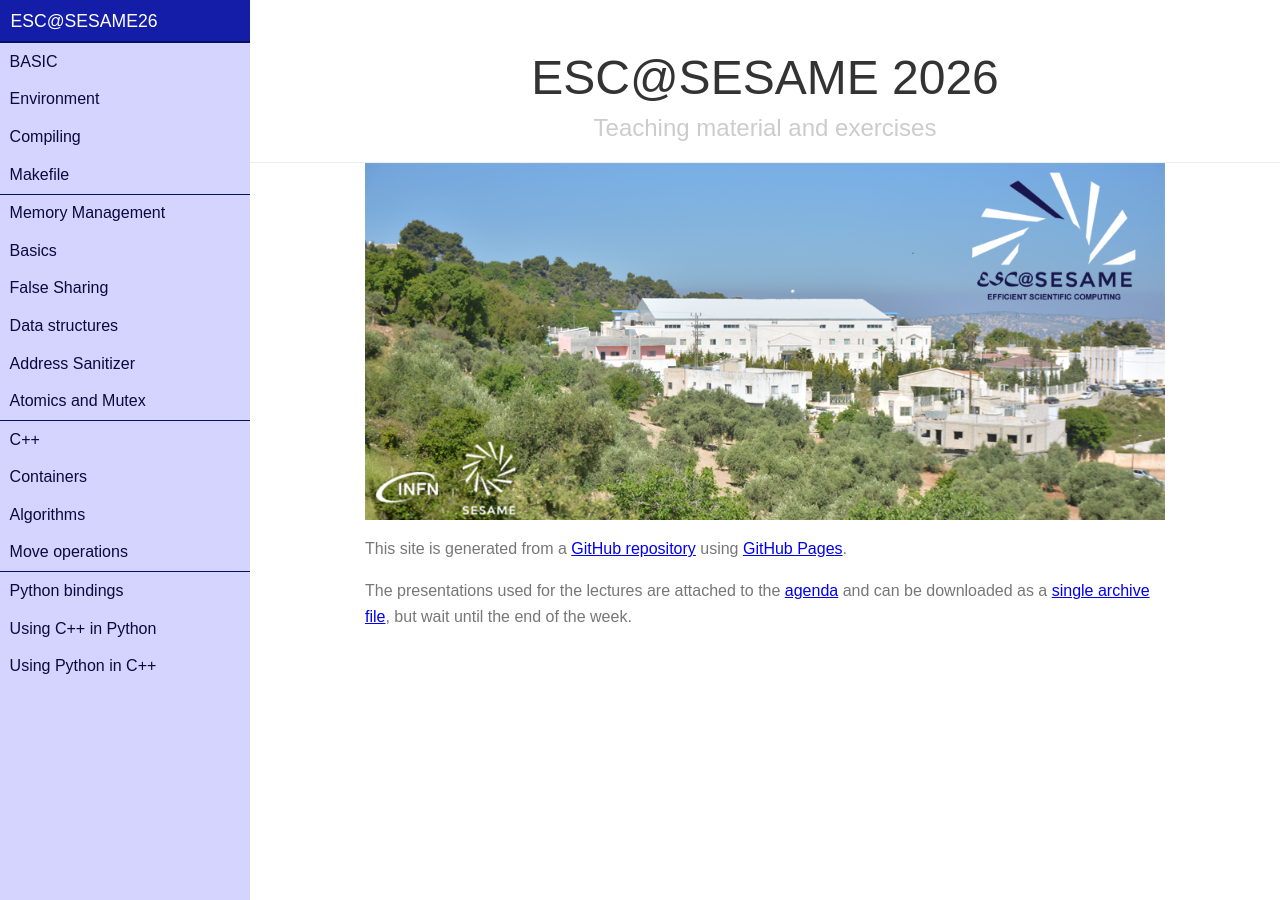
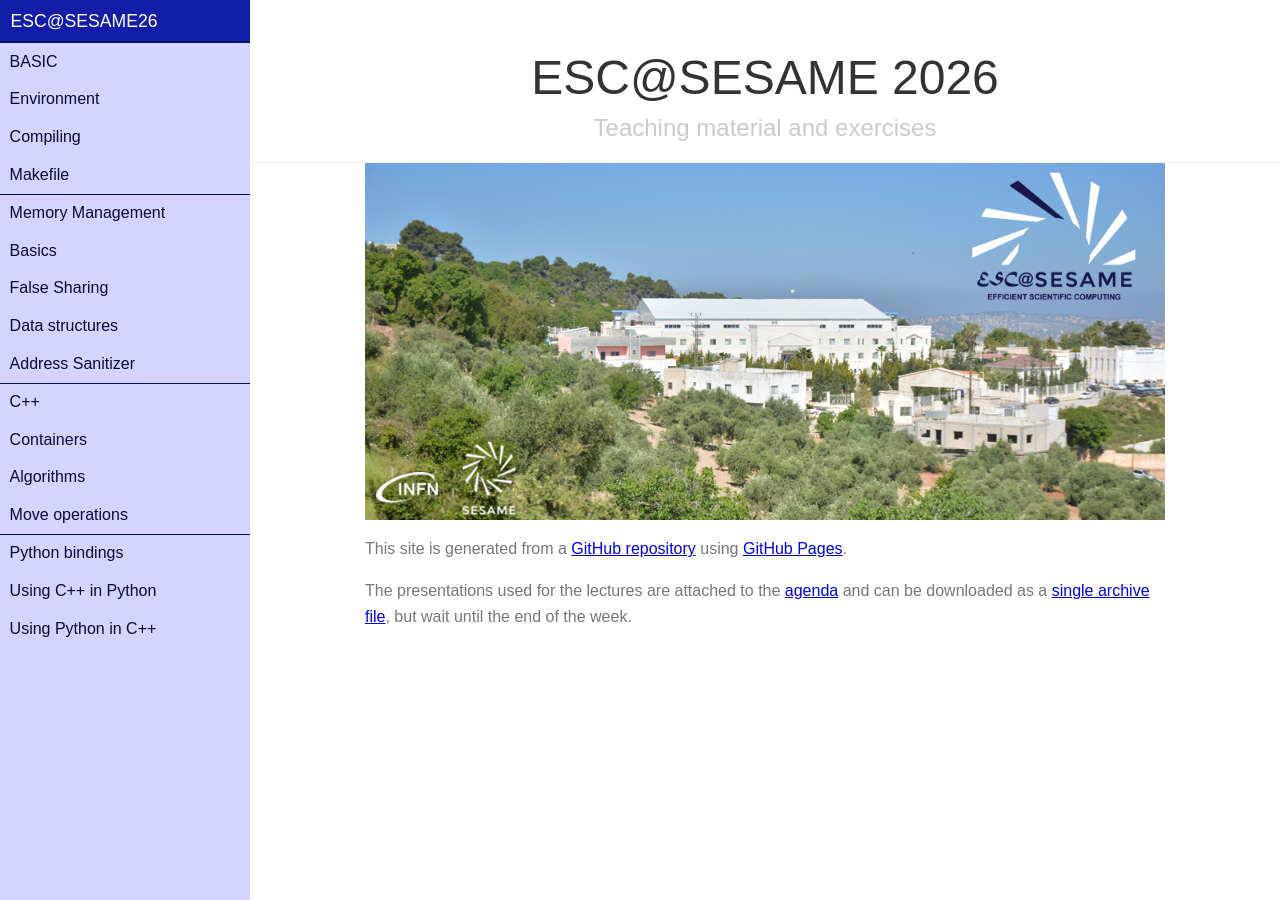
Before and after one commit to infn-esc/sesame26, a Jekyll site: the page built from index.md, in a window 1280 px wide. Built offline with Jekyll 4.4.1, drawn with Linux system fonts in a browser that asks for light colours; nearby versions of some CDN libraries.

Commit message:
Remove atomics section from pages

```diff
--- a/_config.yml
+++ b/_config.yml
@@ -27,8 +27,6 @@ menu:
       label: Data structures
     - name: asan
       label: Address Sanitizer
-    - name: am
-      label: Atomics and Mutex
 #   - name: architecture
 #     items:
 #     - name: discoverHW
```
